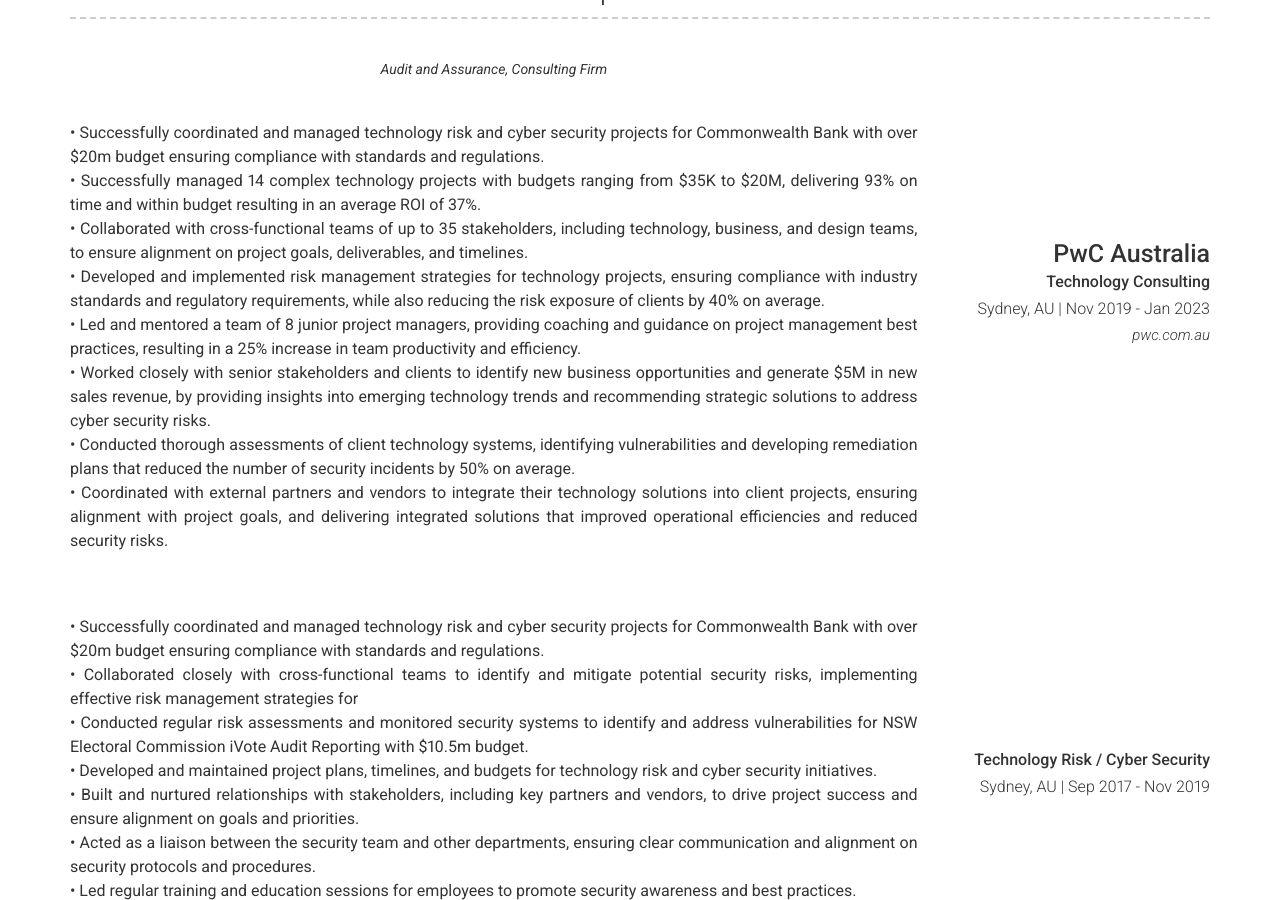
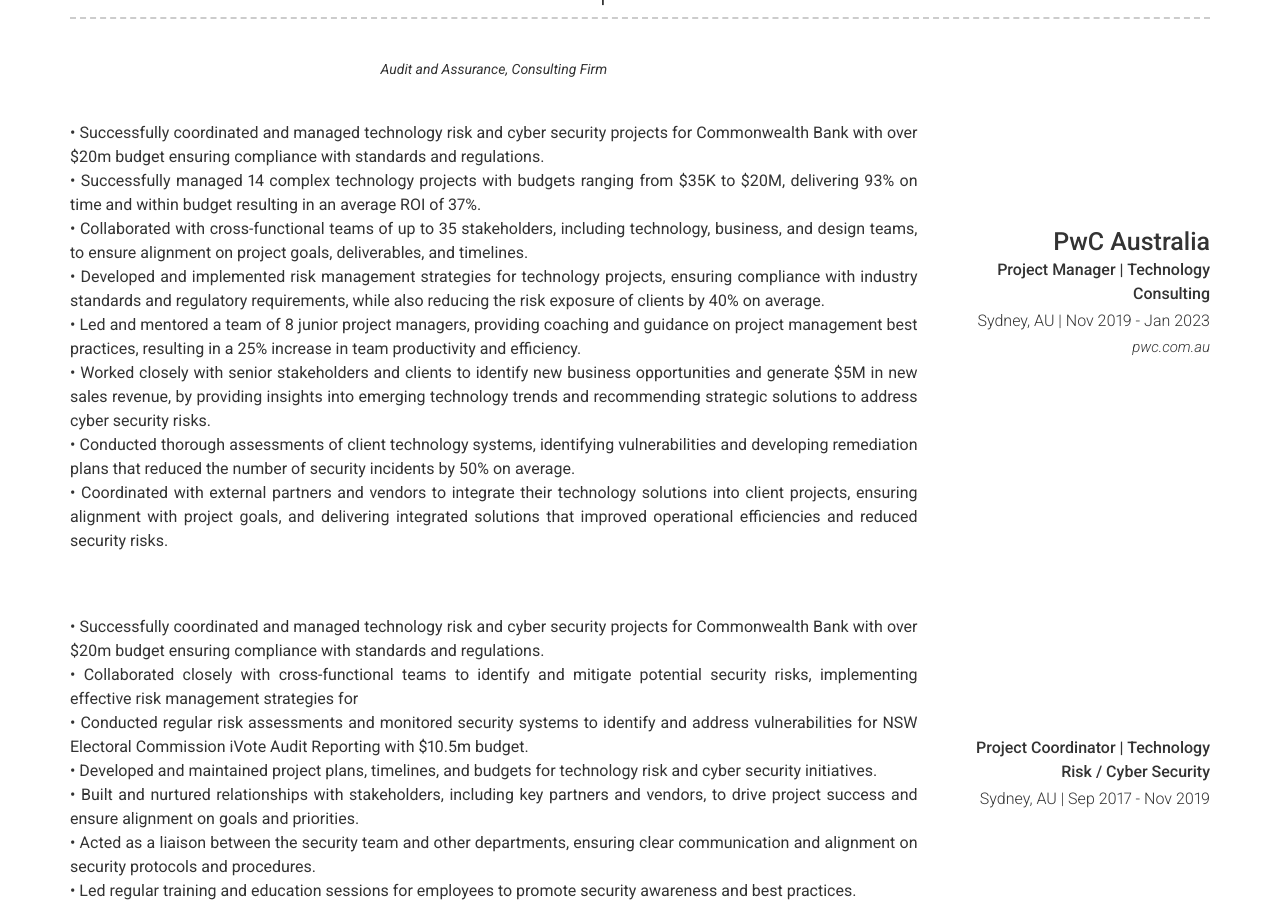
Before and after one commit to dontgimmedrama/dinali, a Jekyll site: the page built from index.md, in a window 1280 px wide and 900 px high, scrolled down 558 px. Built offline with Jekyll 4.4.1, drawn with Linux system fonts in a browser that asks for light colours; nearby versions of some CDN libraries; part of the change alters nothing that is shown.

Commit message:
Add files via upload

```diff
--- a/_config.yml
+++ b/_config.yml
@@ -85,8 +85,7 @@ content:
     content:
       - layout: right
         title: PwC Australia
-        sub_title: Project Manager
-        sub_title: Technology Consulting
+        sub_title: Project Manager | Technology Consulting
         caption: Sydney, AU | Nov 2019 - Jan 2023
         link: pwc.com.au
         quote: >
@@ -102,8 +101,7 @@ content:
           <br>• Coordinated with external partners and vendors to integrate their technology solutions into client projects, ensuring alignment with project goals, and delivering integrated solutions that improved operational efficiencies and reduced security risks.
 
       - layout: right
-        sub_title: Project Coordinator |
-        sub_title: Technology Risk / Cyber Security
+        sub_title: Project Coordinator | Technology Risk / Cyber Security
         caption: Sydney, AU | Sep 2017 - Nov 2019
         description: | # this will include new lines to allow paragraphs
           <br>• Successfully coordinated and managed technology risk and cyber security projects for Commonwealth Bank with over $20m  budget ensuring compliance with standards and regulations.
```
